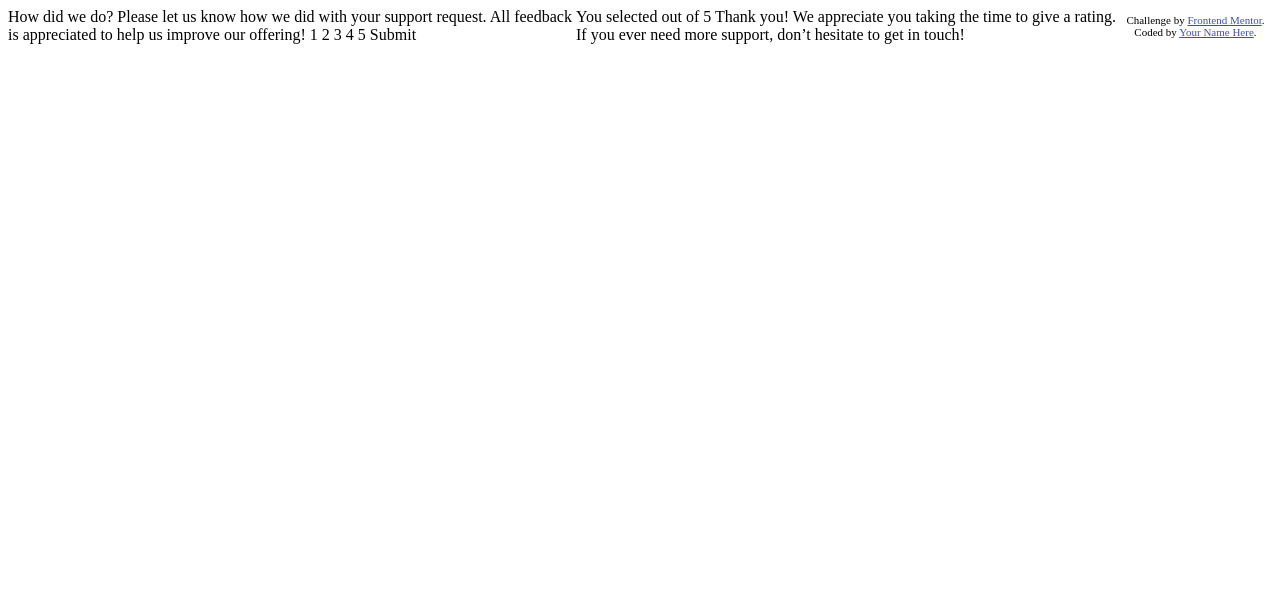
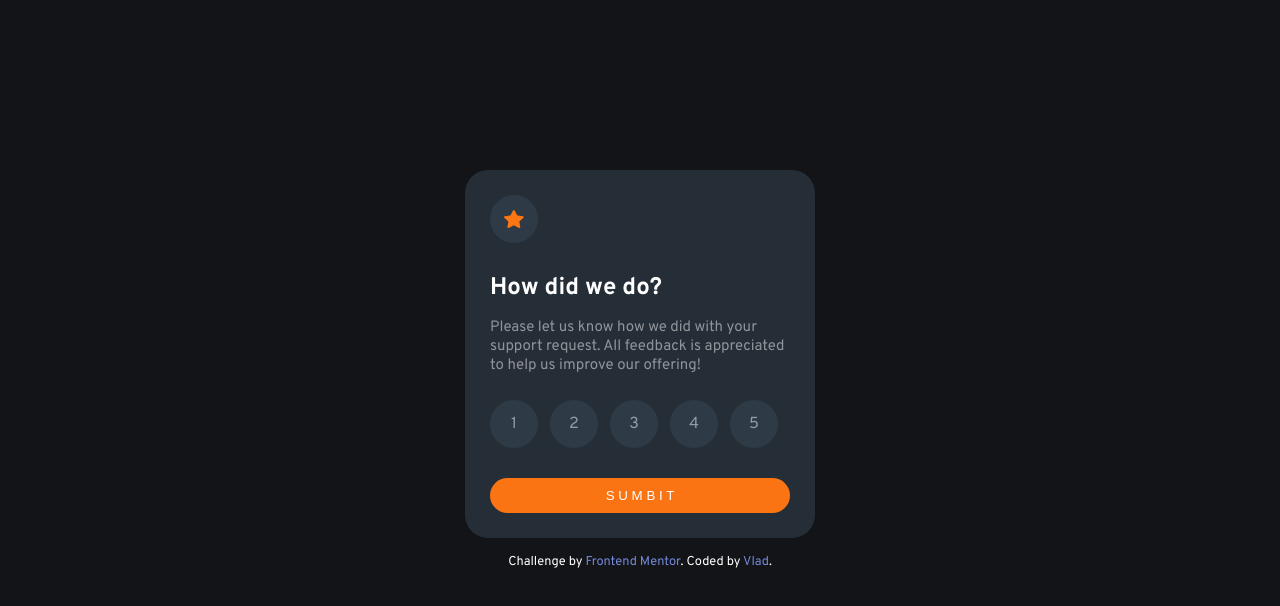
Before and after one commit to Vlad-2007-123456789/interactive-rating-component, a plain HTML site: page index.html in a window 1280 px wide. Drawn offline with Linux system fonts and the light colour scheme.

Commit message:
second commit

```diff
--- a/index.html
+++ b/index.html
@@ -16,26 +16,65 @@
     <link rel="stylesheet" href="./style.css" />
   </head>
   <body>
-    <div class="card">
-      How did we do? Please let us know how we did with your support request.
-      All feedback is appreciated to help us improve our offering! 1 2 3 4 5
-      Submit
-    </div>
+    <main class="card">
+      <section class="voting-data" aria-hidden="false">
+        <div class="circle">
+          <img class="starr" src="./images/icon-star.svg" alt="" />
+        </div>
+        <h1>How did we do?</h1>
+        <p>
+          Please let us know how we did with your support request. All feedback
+          is appreciated to help us improve our offering!
+        </p>
+        <form>
+          <div class="knopki">
+            <label class="circle rating-btn"
+              >1
+              <input type="radio" name="rating" value="1" />
+            </label>
+            <label class="circle rating-btn"
+              >2
+              <input type="radio" name="rating" value="2" />
+            </label>
+            <label class="circle rating-btn"
+              >3
+              <input type="radio" name="rating" value="3" />
+            </label>
+            <label class="circle rating-btn"
+              >4
+              <input type="radio" name="rating" value="4" />
+            </label>
+            <label class="circle rating-btn"
+              >5
+              <input type="radio" name="rating" value="5" />
+            </label>
+          </div>
+          <button class="button">S U M B I T</button>
+        </form>
+      </section>
 
-    <!-- Thank you state start -->
+      <section class="result-data" aria-hidden="true">
+        <img
+          class="you-selected"
+          src="./images/illustration-thank-you.svg"
+          alt=""
+        />
+        <p class="selected">You selected out <output></output> of 5</p>
 
-    You selected
-    <!-- Add rating here -->
-    out of 5 Thank you! We appreciate you taking the time to give a rating. If
-    you ever need more support, don’t hesitate to get in touch!
-
-    <!-- Thank you state end -->
+        <h1 class="Thank">Thank you!</h1>
+        <p>
+          We appreciate you taking the time to give a rating. If you ever need
+          more support, don’t hesitate to get in touch!
+        </p>
+      </section>
+    </main>
 
     <div class="attribution">
       Challenge by
       <a href="https://www.frontendmentor.io?ref=challenge" target="_blank"
         >Frontend Mentor</a
-      >. Coded by <a href="#">Your Name Here</a>.
+      >. Coded by <a href="#">Vlad</a>.
     </div>
+    <script src="./index.js"></script>
   </body>
 </html>
--- a/index.js
+++ b/index.js
@@ -0,0 +1,16 @@
+let form = document.querySelector("form");
+let votingSection = document.querySelector(".voting-data");
+let resultSection = document.querySelector(".result-data");
+let output = document.querySelector("output");
+let pageStatus = "voting";
+
+form.addEventListener("submit", function (event) {
+  event.preventDefault();
+  let number = document.querySelector("input[name='rating']:checked").value;
+  output.value = number;
+  if (pageStatus === "voting") {
+    votingSection.ariaHidden = "true";
+    resultSection.ariaHidden = "false";
+    pageStatus = "result";
+  }
+});
--- a/style.css
+++ b/style.css
@@ -1,15 +1,124 @@
+@import url("https://fonts.googleapis.com/css2?family=Overpass:wght@400;700&display=swap");
+
+* {
+  box-sizing: border-box;
+  margin: 0;
+}
+
 .attribution {
-  font-size: 11px;
+  font-size: 0.8rem;
   text-align: center;
+  color: white;
+  margin-top: 1rem;
 }
+
 .attribution a {
-  color: hsl(228, 45%, 44%);
+  color: hsl(228, 56%, 65%);
+  text-decoration: none;
 }
 body {
+  background-color: hsl(216, 12%, 8%);
   display: flex;
+  flex-direction: column;
   justify-content: center;
   align-items: center;
+  font-family: "Overpass", sans-serif;
 }
 .card {
   display: flex;
+  flex-direction: column;
+  margin-top: 170px;
+  width: 350px;
+  background-color: hsl(213, 19%, 18%);
+  border-radius: 23px;
+  padding: 25px;
 }
+p {
+  color: hsla(0, 0%, 100%, 0.49);
+  margin-bottom: 25px;
+  font-size: 15px;
+}
+h1 {
+  color: hsl(0, 0%, 100%);
+  margin-bottom: 15px;
+}
+.circle {
+  background-color: hsl(209, 21%, 23%);
+  border-radius: 50%;
+
+  aspect-ratio: 1;
+  margin-right: auto;
+  display: inline-flex;
+  justify-content: center;
+  align-items: center;
+  width: 3rem;
+  margin-bottom: 30px;
+}
+.starr {
+  width: 20px;
+}
+.voting-data {
+}
+
+.result-data {
+  display: flex;
+  flex-direction: column;
+  align-items: center;
+  text-align: center;
+}
+
+.button {
+  color: white;
+  margin-block: 15px;
+  width: 100%;
+  display: block;
+  padding: 10px;
+  border: none;
+  margin-top: 0;
+  margin-bottom: 0;
+  background-color: hsl(25, 97%, 53%);
+  border-radius: 40px;
+  transition: 300ms;
+}
+.button:hover {
+  color: hsl(25, 97%, 53%);
+  background-color: hsl(0, 0%, 100%);
+}
+.knopki {
+  display: flex;
+  margin-bottom: 0;
+}
+
+.rating-btn {
+  color: hsla(0, 0%, 100%, 0.49);
+  transition: 300ms;
+}
+
+input[type="radio"] {
+  visibility: hidden;
+  display: none;
+}
+
+.rating-btn:hover {
+  color: hsl(0, 0%, 100%);
+  background-color: rgb(99, 107, 113);
+}
+.rating-btn:has(input[type="radio"]:checked) {
+  color: hsl(0, 0%, 100%);
+  background-color: hsl(25, 97%, 53%);
+}
+
+.you-selected {
+  width: 130px;
+}
+.selected {
+  color: hsl(25, 97%, 53%);
+  background-color: hsl(209, 21%, 23%);
+  border-radius: 15px;
+  padding: 5px 15px;
+  margin-top: 20px;
+}
+
+section[aria-hidden="true"] {
+  display: none;
+}
```
